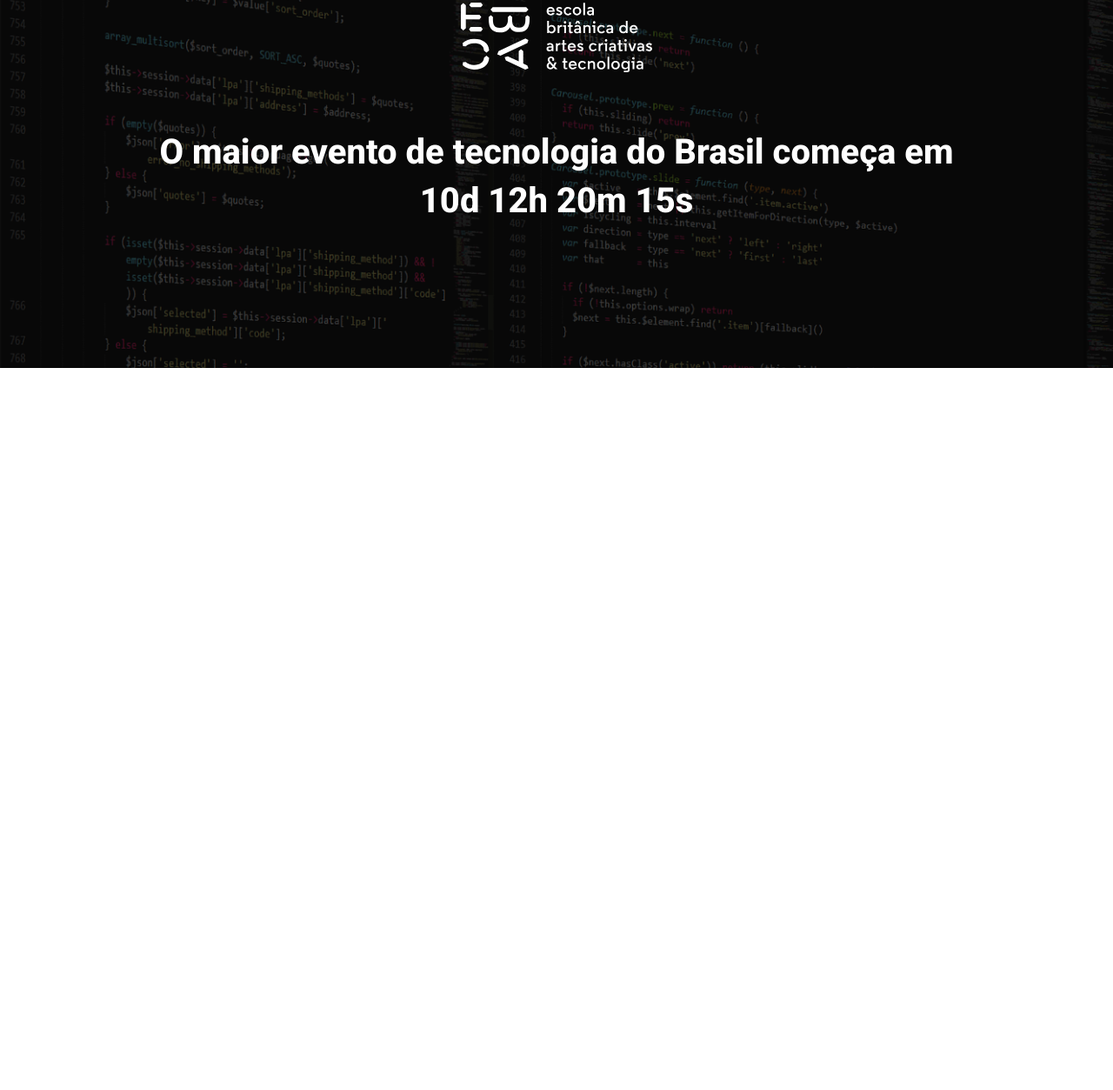
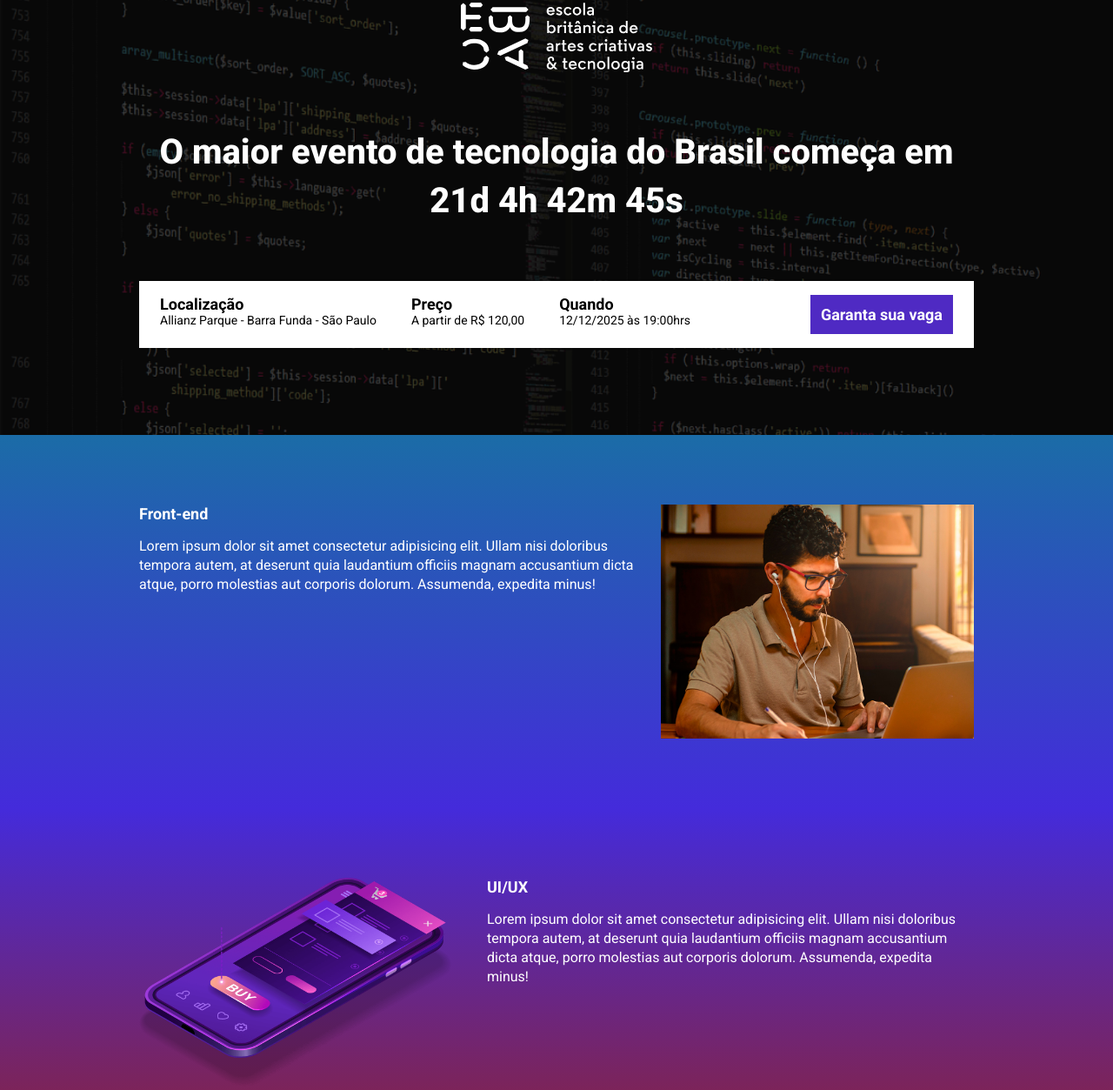
Before and after one commit to guilhermBM/EBAC-tech-talks-GBM, a website built with Parcel: page src/index.html in a window 1280 px wide. Shown: the part 61-1314 px from the top of the page at 87% size. Before the commit the page ends 800 px from the top, so only its background shows below. Built offline with nearby package versions, Linux system fonts and the light colour scheme.

Commit message:
criando a contagem regressiva

```diff
--- a/package.json
+++ b/package.json
@@ -1,9 +1,9 @@
 {
   "name": "ebac_talks_gbm",
   "version": "1.0.0",
-  "main": "index.js",
   "scripts": {
     "dev": "parcel src/index.html src/styles/main.scss src/scripts/main.js",
+    "build": "parcel build src/index.html",
     "test": "echo \"Error: no test specified\" && exit 1"
   },
   "keywords": [],
@@ -13,6 +13,7 @@
   "devDependencies": {
     "@parcel/transformer-sass": "^2.13.3",
     "parcel": "^2.13.3",
-    "sharp": "^0.33.5"
+    "sharp": "^0.33.5",
+    "svgo": "^3.3.2"
   }
 }
--- a/src/index.html
+++ b/src/index.html
@@ -10,18 +10,85 @@
     <link href="https://fonts.googleapis.com/css2?family=Roboto:ital,wght@0,100..900;1,100..900&display=swap" rel="stylesheet">
 
     <link rel="stylesheet" href="./styles/main.scss">
+
+    <link rel="stylesheet" href="https://unpkg.com/aos@next/dist/aos.css" />
+
 </head>
 <body>
     <header class="hero">
         <div class="container">
             <img class="hero__logo" src="./images/ebac_logo.svg" alt="EBAC">
             <p class="hero__text">
-                O maior evento de tecnologia do Brasil começa em 10d 12h 20m 15s
+                O maior evento de tecnologia do Brasil começa em <span id="contador"></span>
             </p>
+            <div class="infos-bar">
+                <ul class="infos-bar__infos">
+                    <li class="infos-bar__infos__item">
+                        <b>Localização</b>
+                        Allianz Parque - Barra Funda - São Paulo
+                    </li>
+                    <li class="infos-bar__infos__item">
+                        <b>Preço</b>
+                        A partir de R$ 120,00
+                    </li>
+                    <li class="infos-bar__infos__item">
+                        <b>Quando</b>
+                        12/12/2025 às 19:00hrs
+                    </li>
+                </ul>
+                <a href="#" class="button button--primary">
+                    Garanta sua vaga
+                </a>
+            </div>
         </div>
     </header>
 
+    <section class="event event--frontend">
+        <div class="container" data-aos="fade-right">
+            <div class="event__details">
+                <h2 class="event__details__title">Front-end</h2>
+                <p class="event__details__description">
+                    Lorem ipsum dolor sit amet consectetur adipisicing elit. Ullam nisi doloribus tempora autem, at deserunt quia laudantium officiis magnam accusantium dicta atque, porro molestias aut corporis dolorum. Assumenda, expedita minus!
+                </p>
+            </div>
+            <img class="event__image" src="./images/frontend.png" alt="Front-end">
+        </div>
+    </section>
+    <section class="event event--ui-ux event--image-left">
+        <div class="container" data-aos="fade-left">
+            <div class="event__details">
+                <h2 class="event__details__title">UI/UX</h2>
+                <p class="event__details__description">
+                    Lorem ipsum dolor sit amet consectetur adipisicing elit. Ullam nisi doloribus tempora autem, at deserunt quia laudantium officiis magnam accusantium dicta atque, porro molestias aut corporis dolorum. Assumenda, expedita minus!
+                </p>
+            </div>
+            <img class="event__image" src="./images/ui-ux.png" alt="UI-UX">
+        </div>
+    </section>
+    <section class="event event--data-science">
+        <div class="container" data-aos="fade-right">
+            <div class="event__details">
+                <h2 class="event__details__title">Data Science</h2>
+                <p class="event__details__description">
+                    Lorem ipsum dolor sit amet consectetur adipisicing elit. Ullam nisi doloribus tempora autem, at deserunt quia laudantium officiis magnam accusantium dicta atque, porro molestias aut corporis dolorum. Assumenda, expedita minus!
+                </p>
+            </div>
+            <img class="event__image" src="./images/data.png" alt="Data Science">
+        </div>
+    </section>
+    <section class="event event--backend event--image-left">
+        <div class="container" data-aos="fade-left">
+            <div class="event__details">
+                <h2 class="event__details__title">Back-end</h2>
+                <p class="event__details__description">
+                    Lorem ipsum dolor sit amet consectetur adipisicing elit. Ullam nisi doloribus tempora autem, at deserunt quia laudantium officiis magnam accusantium dicta atque, porro molestias aut corporis dolorum. Assumenda, expedita minus!
+                </p>
+            </div>
+            <img class="event__image" src="./images/backend.png" alt="Back-end">
+        </div>
+    </section>
 
+    <script src="https://unpkg.com/aos@next/dist/aos.js"></script>
     <script src="./scripts/main.js"></script>
 </body>
 </html>
--- a/src/scripts/main.js
+++ b/src/scripts/main.js
@@ -1 +1,29 @@
-console.log('Olá Mundo')
+AOS.init();
+
+const dataDoEvento = new Date("Feb 12, 2025 19:00:00");
+const timeStampDoEvento = dataDoEvento.getTime();
+
+const contaAsHoras = setInterval(function() {
+    const agora = new Date();
+    const timeStampAtual = agora.getTime();
+
+    const distanciaAteOEvento = timeStampDoEvento - timeStampAtual;
+
+    const diaEmMs = 1000 * 60 * 60 * 24;
+    const horasEmMs = 1000 * 60 * 60;
+    const minutoEmMs = 1000 * 60;
+
+    const diasAteOEvento = Math.floor(distanciaAteOEvento / diaEmMs);
+    const horasAteOEveto = Math.floor((distanciaAteOEvento % diaEmMs) / horasEmMs);
+    const minutosAteOEvento = Math.floor((distanciaAteOEvento % horasEmMs) / minutoEmMs);
+    const segundosAteOEvento = Math.floor((distanciaAteOEvento % minutoEmMs) / 1000);
+
+
+    document.getElementById('contador').innerHTML = `${diasAteOEvento}d ${horasAteOEveto}h ${minutosAteOEvento}m ${segundosAteOEvento}s`;
+
+    if (distanciaAteOEvento < 0) {
+        clearInterval(contaAsHoras);
+        document.getElementById('contador').innerHTML = 'Evento Expirado'
+    }
+
+},1000 );
--- /dev/null
+++ b/src/styles/_event.scss
@@ -0,0 +1,63 @@
+@use 'variables';
+
+.event{
+    padding: 80px 0;
+
+    &--frontend {
+        background-image: linear-gradient(variables.$blue1, variables.$blue2);
+    }
+
+    &--ui-ux {
+        background-image: linear-gradient(variables.$blue2, variables.$pink);
+    }
+
+    &--data-science {
+        background-image: linear-gradient(variables.$pink, variables.$yellow);
+    }
+
+    &--backend {
+        background-image: linear-gradient(variables.$yellow, variables.$pink);
+    }
+
+    &--image-left {
+        .container {
+            flex-direction: row-reverse;
+            gap: 40px;
+        }
+    }
+
+    .container {
+        display: flex;
+    }
+
+    &__image {
+        max-width: 360px;
+    }
+
+    &__details {
+        &__title {
+            font-size: 18px;
+            margin-bottom: 16px;
+            font-weight: bold;
+        }
+
+        &__description {
+            line-height: 22px;
+        }
+    }
+
+    @media (max-width: 640px) {
+        .container {
+            display: block;
+        }
+
+        &__image {
+            width: 100%;
+        }
+
+        &__details {
+            margin-right: 0;
+            margin-bottom: 16px;
+        }
+    }
+}
--- a/src/styles/_hero.scss
+++ b/src/styles/_hero.scss
@@ -1,3 +1,5 @@
+@use 'variables';
+
 .hero {
     padding-top: 64px;
     padding-bottom: 100px;
@@ -16,7 +18,7 @@
         left: 0;
         width: 100%;
         height: 100%;
-        background-color: #000;
+        background-color: variables.$scondaryTextColor;
         opacity: 0.7;
         content: '';
     }
--- /dev/null
+++ b/src/styles/_variables.scss
@@ -0,0 +1,10 @@
+// Cores do texto
+$textColor: #fff;
+$scondaryTextColor: #000;
+
+//cores de fundo do gradiente
+$blue1: #1B6CA7;
+$blue2: #442BDB;
+$pink: #89223B;
+$yellow: #9C791D;
+$purple: #4f2AC3;
--- /dev/null
+++ b/src/styles/components/_buttons.scss
@@ -0,0 +1,25 @@
+@use '../variables';
+
+.button {
+    padding: 12px;
+    font-size: 18px;
+    font-weight: bold;
+    text-decoration: none;
+    text-align: center;
+    white-space: nowrap;
+
+    &--primary {
+        color: #fff;
+        background-color: variables.$purple;
+    }
+
+    @media (max-width: 1024px) {
+        display: flex;
+        align-items: center;
+    }
+
+    @media (max-width: 640px) {
+        display: block;
+        width: 100%;
+    }
+}
--- /dev/null
+++ b/src/styles/components/_infos_bar.scss
@@ -0,0 +1,43 @@
+@use '../variables';
+
+.infos-bar {
+    padding: 16px 24px;
+    background-color: variables.$textColor;
+    display: flex;
+    justify-content: space-between;
+
+    &__infos {
+        display: flex;
+        gap: 40px;
+
+        &__item {
+            font-size: 14px;
+            color: variables.$scondaryTextColor;
+
+            b {
+                font-size: 18px;
+                display: block;
+                color: variables.$scondaryTextColor;
+            }
+        }
+    }
+
+
+    @media (max-width: 1024px) {
+        &__infos {
+            gap: 16px;
+        }
+    }
+
+    @media (max-width: 640px) {
+        display: block;
+
+        &__infos {
+            display: block;
+
+            &__item {
+                margin-bottom: 24px;
+            }
+        }
+    }
+}
--- a/src/styles/main.scss
+++ b/src/styles/main.scss
@@ -1,11 +1,16 @@
 @use 'hero';
+@use 'components/infos_bar';
+@use 'components/buttons';
+@use 'event';
+@use 'variables';
 
 * {
     margin: 0;
     padding: 0;
     box-sizing: border-box;
     font-family: Roboto, sans-serif;
-    color: #fff;
+    color: variables.$textColor;
+    list-style: none;
 }
 
 .container {
@@ -13,11 +18,12 @@
     width: 100%;
     margin: 0 auto;
 
+    @media (max-width: 1024px) {
+        max-width: 90%;
+    }
+
     @media (max-width: 640px) {
         max-width: 80%;
     }
 
-    @media (max-width: 1024px) {
-        max-width: 90%;
-    }
 }
```
Also changed, not shown: 1 other file.
